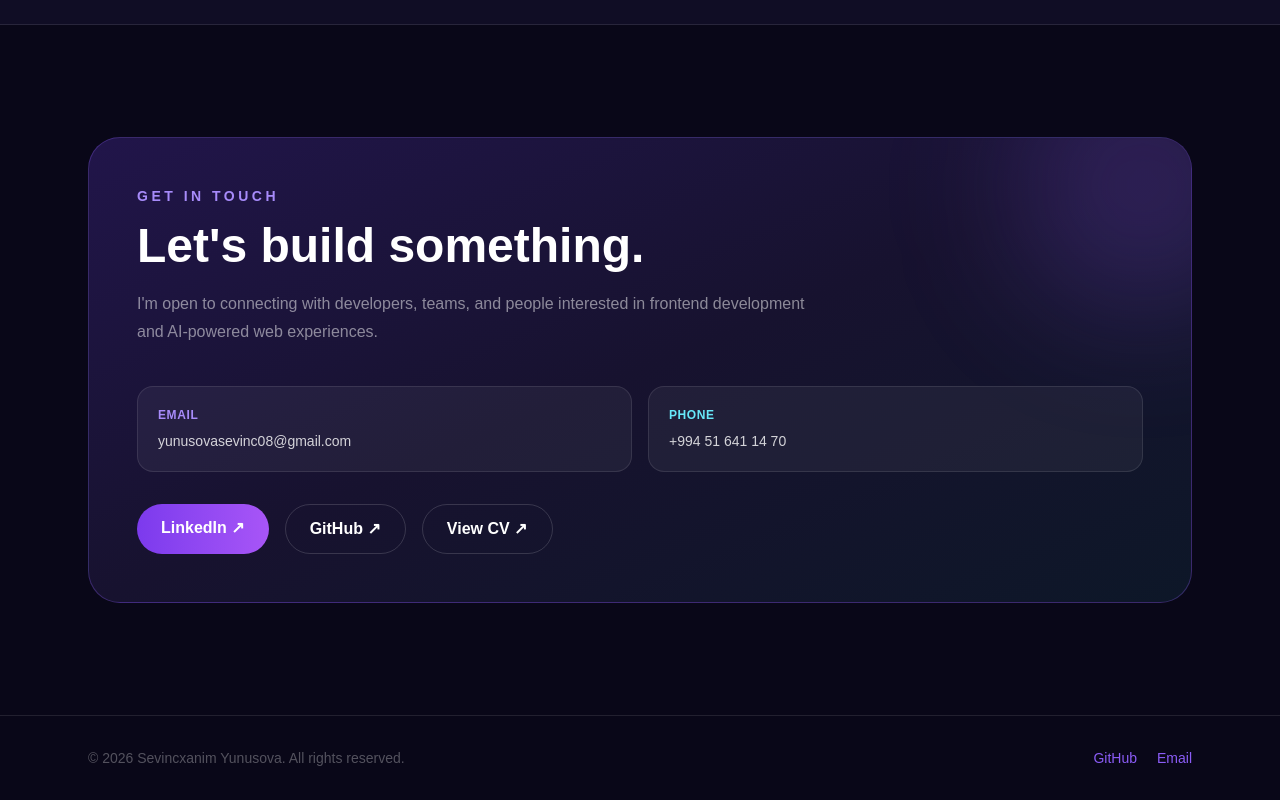
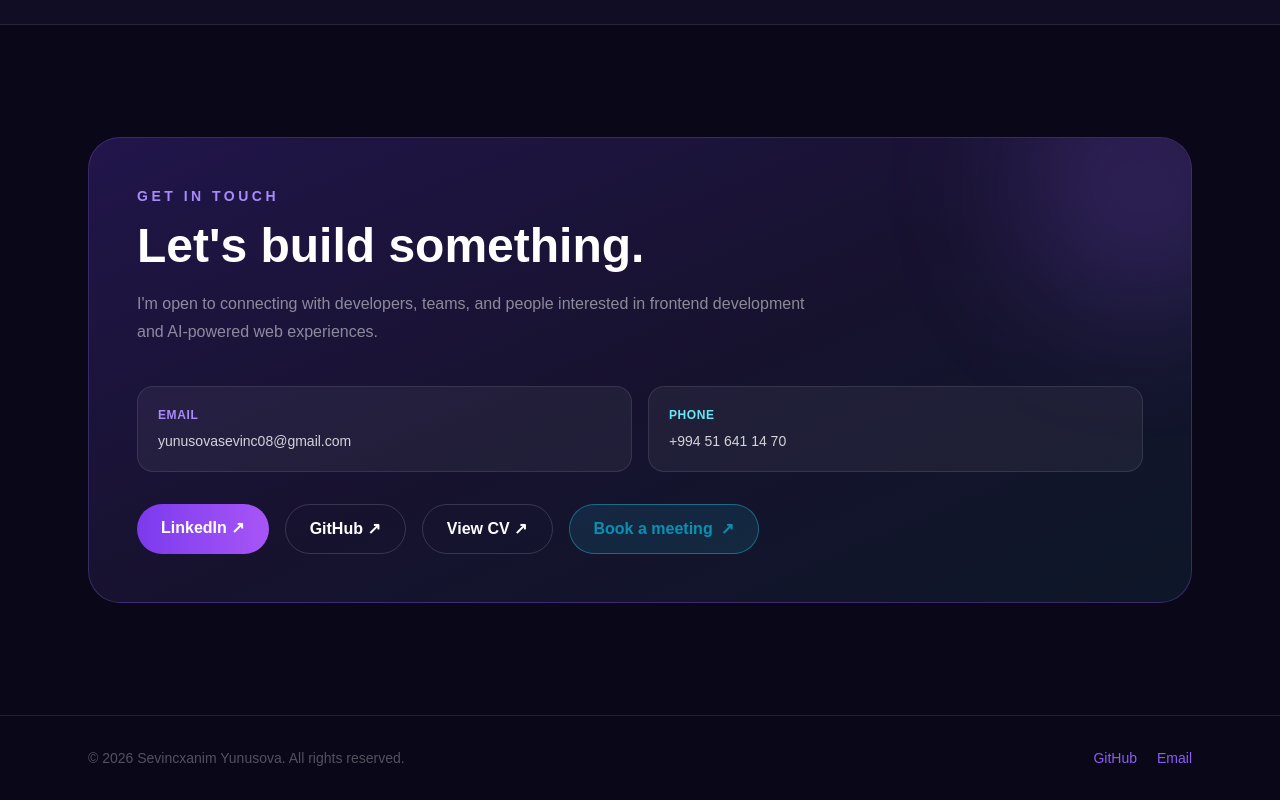
Before and after one commit to sevincyunusova/portfolio---flyrank, a Next.js app: page / in a window 1280 px wide. Shown: the part 5919-6719 px from the top of the page. Built offline with nearby package versions, Linux system fonts and the light colour scheme.

Commit message:
feat: add booking link to portfolio

```diff
--- a/app/page.tsx
+++ b/app/page.tsx
@@ -1303,8 +1303,7 @@ export default function Home() {
                 }`}
             >
               I&apos;m open to connecting with developers, teams, and people
-              interested in frontend development and AI-powered web
-              experiences.
+              interested in frontend development and AI-powered web experiences.
             </p>
 
             <div className="mt-10 grid gap-4 sm:grid-cols-2">
@@ -1380,6 +1379,20 @@ export default function Home() {
               >
                 View CV ↗
               </a>
+
+              <a
+                href="https://calendly.com/yunusovasevinc08/30min"
+                target="_blank"
+                rel="noopener noreferrer"
+                className="group rounded-full border border-[#22d3ee]/40 bg-[#22d3ee]/10 px-6 py-3 font-semibold text-[#0891b2] transition-all duration-300 hover:-translate-y-1 hover:border-[#22d3ee] hover:bg-[#22d3ee]/20 hover:shadow-lg hover:shadow-cyan-500/20 dark:text-[#67e8f9]"
+              >
+                <span className="inline-flex items-center gap-2">
+                  Book a meeting
+                  <span className="transition-transform duration-300 group-hover:translate-x-1">
+                    ↗
+                  </span>
+                </span>
+              </a>
             </div>
           </div>
         </div>
```
Lines whose indentation alone changed are shown as unchanged.
